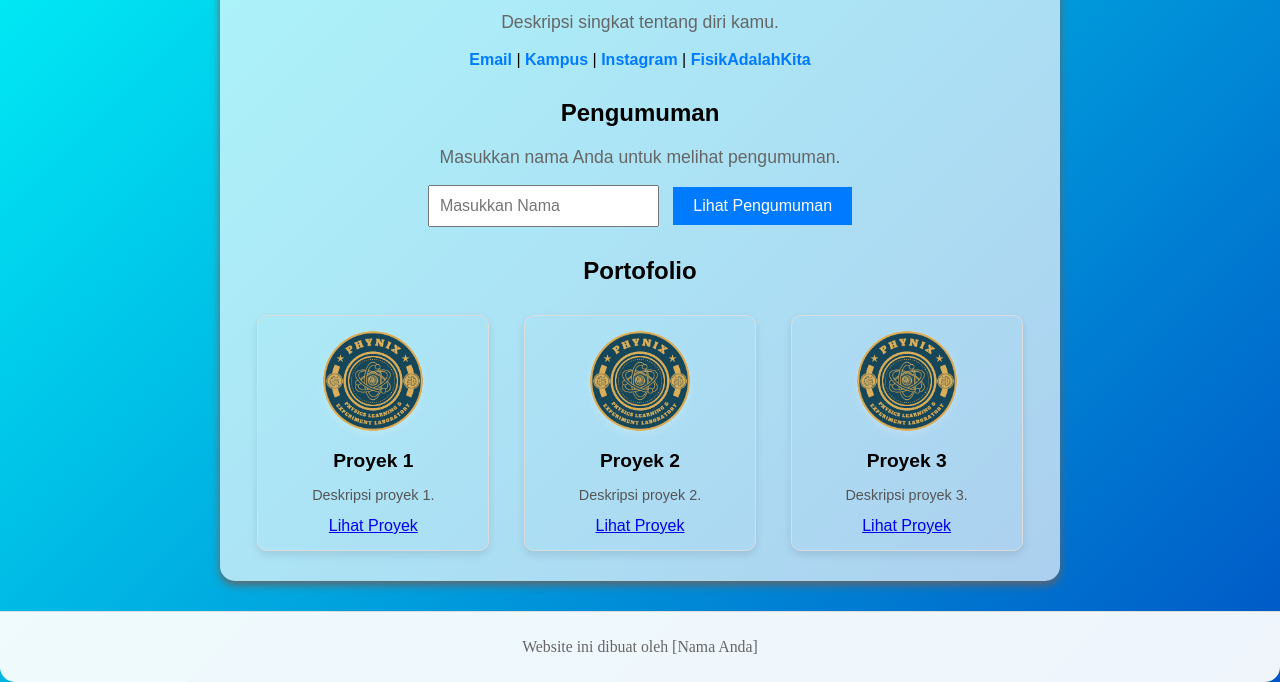
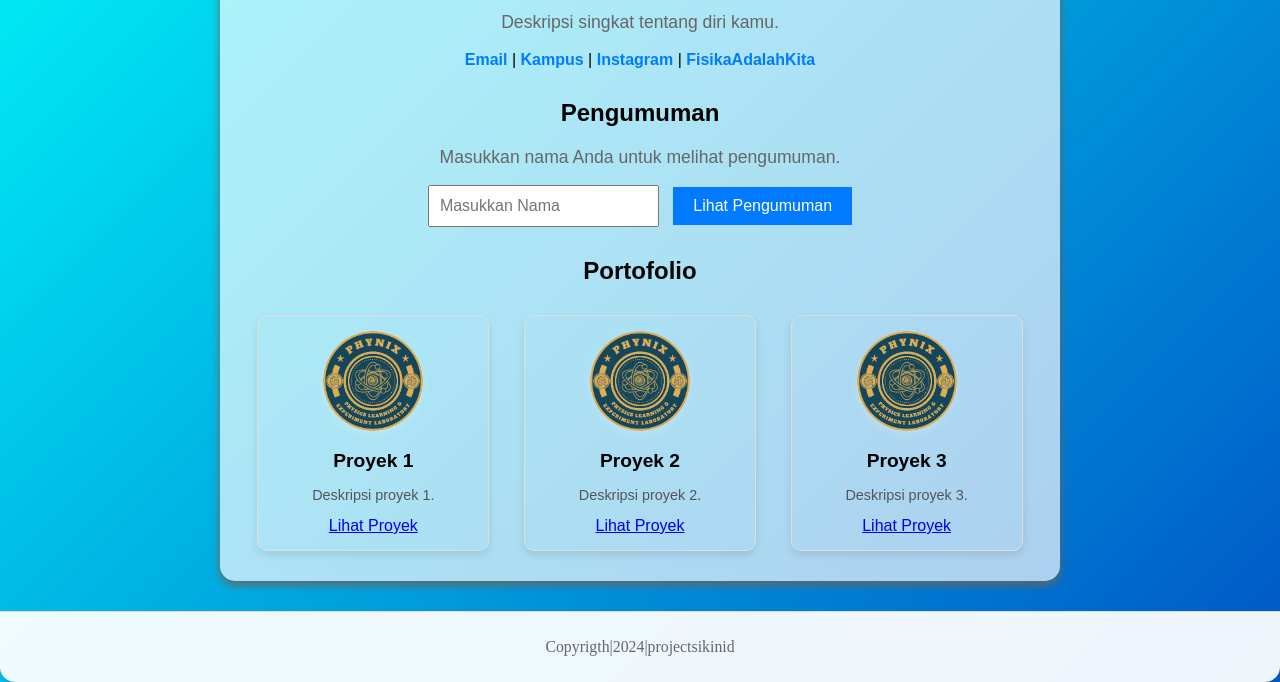
Before and after one commit to rosikin001/phynix, a plain HTML site: page index.html in a window 1280 px wide. Shown: the part 304-986 px from the top of the page. Drawn offline with Linux system fonts and the light colour scheme.

Commit message:
Update index.html

```diff
--- a/index.html
+++ b/index.html
@@ -25,7 +25,7 @@
             <a href="mailto:anasrosikin5@.com">Email</a> |
             <a href="https://radenintan.ac.id">Kampus</a> |
             <a href="https://www.instagram.com/lab.physicseducation/">Instagram</a> |
-            <a href="https://fisika.tarbiyah.radenintan.ac.id/">FisikAdalahKita</a>
+            <a href="https://fisika.tarbiyah.radenintan.ac.id/">FisikaAdalahKita</a>
         </div>
 
         <!-- Pengumuman -->
@@ -70,7 +70,7 @@
 
     <!-- Footer -->
     <div class="footer">
-        <p>Website ini dibuat oleh [Nama Anda]</p>
+        <p>Copyrigth|2024|projectsikinid</p>
     </div>
 
     <!-- Tambahkan Script untuk logika pengumuman -->
```
